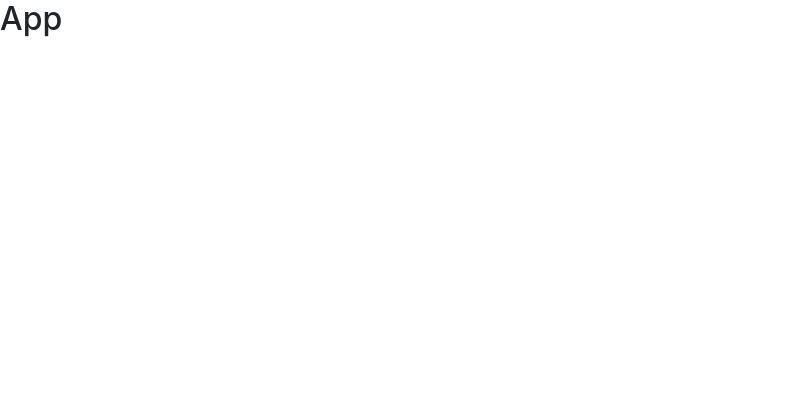
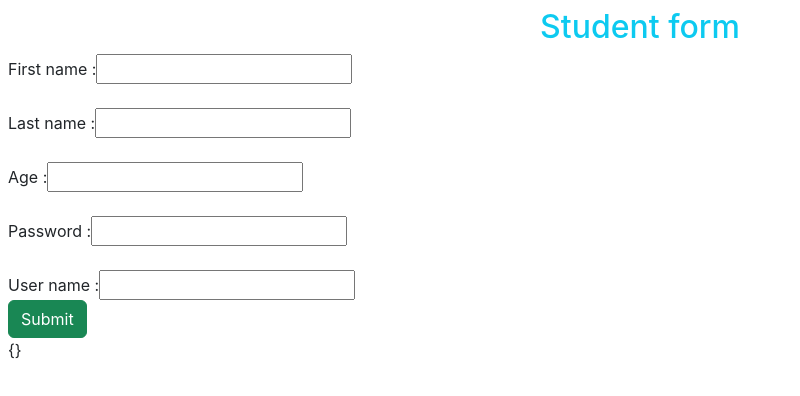
Before and after one commit to sivanaidupattapu/my-app1, a React (Create React App) app: page / in a window 1280 px wide. Shown: the top 396 px of the page, without its empty margins (0-800 px from the left). Built offline with nearby package versions, Linux system fonts and the light colour scheme.

Commit message:
Formik-Advanced

```diff
--- a/src/App.js
+++ b/src/App.js
@@ -1,9 +1,10 @@
 import logo from './logo.svg';
 import './App.css';
+import StudentForm from './studentform';
 function App() {
   return (
     <div>
-      <h2>App</h2>
+      <StudentForm></StudentForm>
     </div>
   );
 }
--- /dev/null
+++ b/src/studentform.jsx
@@ -0,0 +1,84 @@
+import React from "react";
+import { Formik, useFormik } from "formik";
+import * as Yup from 'yup';
+function StudentForm() {
+    var StudentForm = useFormik({
+        initialValues: {
+            firstname: '',
+            lastname: '',
+            age: '',
+            password: '',
+            username: ''
+        },
+        validationSchema: Yup.object({
+            firstname: Yup.string()
+                .required('Required')
+                .max(15, 'Must be 15 characters or less'),
+            lastname: Yup.string()
+                .required('Required')
+                .max(15, 'Must be 15 characters or less'),
+            age: Yup.number().test('Check', 'Age is not correct', (x) => {
+                console.log('inside custom validation', x)
+                if (x > 18 && x < 45) {
+                    return true
+                }
+                else {
+                    return false
+                }
+            }),
+            password: Yup.string().matches(/^(?=.{5,})(?=.*[A-Z])(?=.*[a-z])(?=.*[0-9])(?=.*[\W])/, 'Try again')
+                .required(),
+            username: Yup.string().test('uniqueusername', 'This username is already exists', function (un) {
+                // console.log('hello username validator',un)
+                // in (un) data is passing
+                let { path, createError } = this;
+                let p = new Promise((resolve, reject) => {
+                    fetch(`https://api.github.com/users/${un}`)
+                        .then((res) => res.json())
+                        .then((data) => {
+                            reject(createError({ path}))
+                        })
+                        .catch(error => {
+                            resolve(true)
+                        })
+                })
+                return p
+            })
+        }),
+        onSubmit: (values) => {
+            console.log(values)
+        }
+    })
+    return <div className="p-2">
+        <h2 className="text-center text-info">Student form</h2>
+        <div>
+            <form onSubmit={StudentForm.handleSubmit} >
+                <label>First name :</label>
+                <input type="text"  {...StudentForm.getFieldProps('firstname')} />
+                <div>
+                    {StudentForm.touched.firstname && StudentForm.errors.firstname && <b className="text-danger">Enter your firstname</b>}
+                </div>
+                <br />
+                <label>Last name :</label>
+                <input type="text" {...StudentForm.getFieldProps('lastname')} />
+                <br />
+                <br />
+                <label>Age :</label>
+                <input type="number" {...StudentForm.getFieldProps('age')} />
+                <br />
+                <br />
+                <label>Password :</label>
+                <input type="password" {...StudentForm.getFieldProps('password')} />
+                <br />
+                <br />
+                <label>User name :</label>
+                <input type="text" {...StudentForm.getFieldProps('username')} />
+                <br />
+                <button className="btn btn-success">Submit</button>
+            </form>
+        </div>
+        {JSON.stringify(StudentForm.errors)}
+    </div>
+
+}
+export default StudentForm
```
